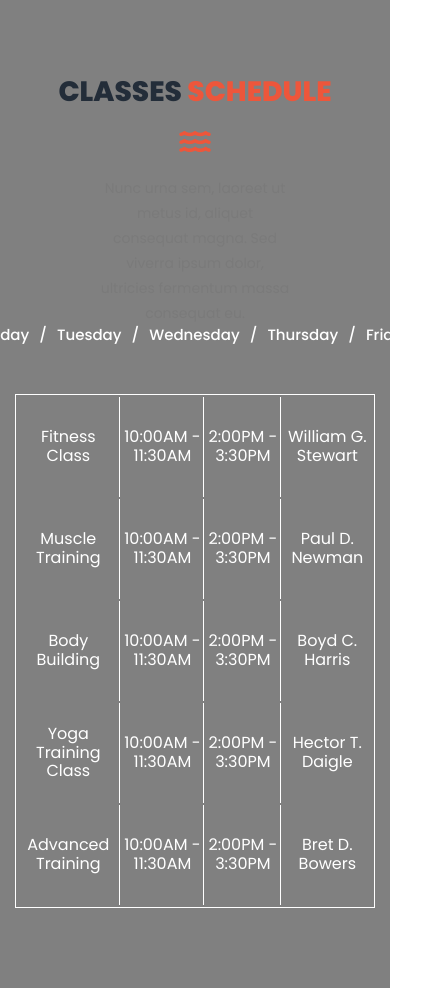
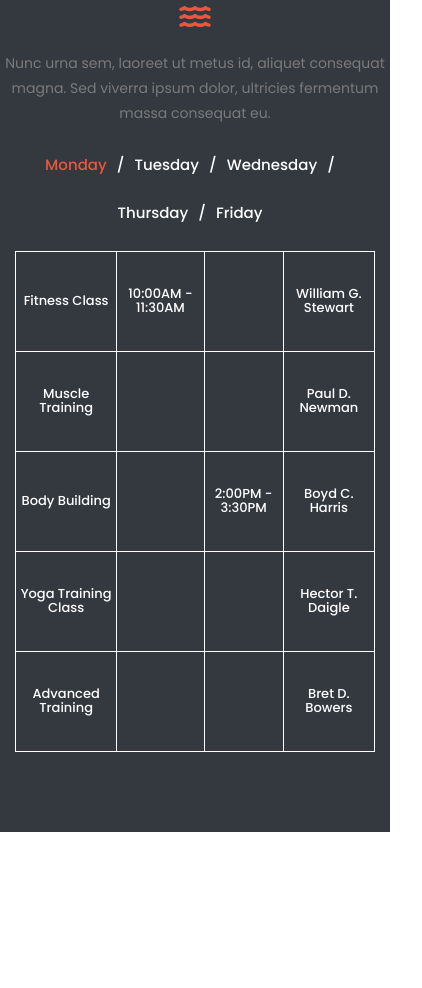
Before and after one commit to KhodorShhoury/TrainingStudio, a plain HTML site: page index.html in a window 390 px wide. Shown: the part 4770-5758 px from the top of the page, 422 px wide, since content can reach past the window. After the commit the page ends 5602 px from the top, so only its background shows below. Drawn offline with Linux system fonts and the light colour scheme.

Commit message:
add files

```diff
--- a/css/style.css
+++ b/css/style.css
@@ -66,7 +66,11 @@ a{
     color: var(--grayish-color);
     text-align: center;
 }
-
+@media (max-width:480px) {
+    .main-heading p{
+        width: 100%;
+    }
+}
 .main-button{
     text-align: center;
     margin: 0 auto;
@@ -507,26 +511,26 @@ a{
 
     }
 }
-.classes .container .schedules{
+.classes .container .schedules-links{
     flex: 0 0 33.33%;
 }
 @media(max-width:991px){
-    .classes .container .schedules{
+    .classes .container .schedules-links{
         width: 100%;
         flex: 0 0 100%;
         margin: 0px 0px 30px 0px;
     }
 }
 @media(min-width:992px){
-    .classes .container .schedules{
+    .classes .container .schedules-links{
         padding: 0px 25px;
 
     }
 }
-.classes .container .schedules ul{
+.classes .container .schedules-links ul{
  width: 100%;
 }
-.classes .container .schedules ul li{
+.classes .container .schedules-links ul li{
  margin-bottom: 30px;
  box-shadow : 0px 0px 15px rgba(0, 0, 0 ,0.1);
  display: flex;
@@ -535,7 +539,7 @@ a{
  align-items: center;
  border-radius: var(--main-border-radius);
 }
-.classes .container .schedules ul li a{
+.classes .container .schedules-links ul li a{
     font-size: 19px;
     font-weight: 600;
     padding: 30px;
@@ -544,20 +548,20 @@ a{
     align-items: center;
     width: 100%;
 }
-.classes .container .schedules ul li a.active{
+.classes .container .schedules-links ul li a.active{
     color: var(--main-color)
 }
-.classes .container .schedules ul li a i{
+.classes .container .schedules-links ul li a i{
     color: var(--main-color);
     font-size: 30px;
     margin-right: 10px;
     transform: rotate(-30deg);
 }
-.classes .container .schedules ul .button{
+.classes .container .schedules-links ul .button{
     text-align: center;
     border-radius: var(--main-border-radius);
 }
-.classes .container .schedules ul .button a{
+.classes .container .schedules-links ul .button a{
     font-size: 19px;
     padding: 20px 30px 20px 30px;
     background-color: var(--main-color);
@@ -610,47 +614,69 @@ a{
 /* end classes */
 
 /* start schedule */
-.schedule{
+.schedules{
     padding-top: var(--main-padding-top);
     padding-bottom: var(--main-padding-bottom);
-    background-color: gray;
+    background-color: #343940;
 }
-.schedule .container{
+.schedules .main-heading h2{
+    color: white;
+}
+.schedules .container{
     display: flex;
     flex-direction: column;
     align-items: center;
 }
-.schedule .container .days{
+.schedules .container .days{
     display: flex;
     align-items: center;
+    justify-content: center;
+    flex-wrap: wrap;
+    margin: 15px auto
 }
-.schedule .container .days .day{
+.schedules .container .days .day{
     color: white;
     font-weight: 500;
     font-size: 15px;
     cursor: pointer;
-    margin-right: 10px;
+    transition: color var(--main-transition-duration);
+    margin: 15px 10px 15px 0px;
 }
-.schedule .container .days .day:hover{
+.schedules .container .days .day.active{
     color: var(--main-color);
 }
-.schedule .container .days .day:not(:last-child)::after{
+.schedules .container .days .day:hover{
+    color: var(--main-color);
+}
+.schedules .container .days .day:not(:last-child)::after{
     content: "/";
     margin: 0px 0px 0px 10px;
+    color: white !important;
 }
-.schedule .container .schedule-table{
-    margin-top: 50px;
+.schedules .container .schedule-table{
     border: 1px solid white;
+    border-collapse: collapse;
+    width: 100%;
 }
-.schedule .container .schedule-table tr{
-    border-bottom: 1px solid white;
+.schedules .container .schedule-table tr{
+    border-bottom: 1px white solid;
+    border-collapse: separate;
 }
-.schedule .container .schedule-table tr td:not(:last-child){
+.schedules .container .schedule-table tr td:not(:last-child){
     border-right: 1px solid white;
 }
-.schedule .container .schedule-table tr td{
+.schedules .container .schedule-table tr td{
     height: 100px;
     text-align: center;
     color: white;
+    font-size: 13px;
+    font-weight: 500;
 }
+.schedules .container .schedule-table tr td.time{
+    opacity: 0;
+    transition: opacity var(--main-transition-duration);
+}
+.schedules .container .schedule-table tr td.time.show{
+
+opacity: 1;}
 /* end schedule */
--- a/index.html
+++ b/index.html
@@ -30,7 +30,7 @@
             <li class="link active" data-link ="main"><a href="#main">Home</a></li>
             <li class="link" data-link = "features"=""><a href="#features">About</a></li>
             <li class="link" data-link="classes"><a href="#classes">Classes</a></li>
-            <li class="link"><a href="#">Schedules</a></li>
+            <li class="link"><a href="#schedules">Schedules</a></li>
             <li class="link"><a href="#">Contact</a></li>
             <li class="link Button-link"><a href="#">Sign Up</a></li>
           </ul>
@@ -149,7 +149,7 @@
           </div>
           <div class="container">
 
-              <div class="schedules">
+              <div class="schedules-links">
                 <ul>
                   <li data-class ="first">
                     <a href="#"><i class="fa-solid fa-dumbbell"></i> First Training Class</a>
@@ -212,7 +212,7 @@
         </div>
         <!-- end Classes -->
         <!-- start classses schedules-->
-        <div class="schedule">
+        <div class="schedules">
           <div class="main-heading">
             <h2>Classes <span>Schedule</span> </h2>
             <i class="fa-solid fa-water"></i>
@@ -220,7 +220,7 @@
           </div>
           <div class="container">
             <ul class="days">
-              <li class="day" data-day ="monday">Monday</li>
+              <li class="day active" data-day ="monday">Monday</li>
               <li class="day" data-day="tuesday">Tuesday</li>
               <li class="day" data-day="wednesday">Wednesday</li>
               <li class="day" data-day="thursday">Thursday</li>
@@ -230,32 +230,32 @@
               <tbody>
                 <tr>
                   <td>Fitness Class</td>
-                  <td class="monday show">10:00AM - 11:30AM</td>
-                  <td class="tuesday">2:00PM - 3:30PM</td>
+                  <td class="monday time show" data-day ="monday">10:00AM - 11:30AM</td>
+                  <td class="tuesday time" data-day="tuesday">2:00PM - 3:30PM</td>
                   <td>William G. Stewart</td>
                 </tr>
                 <tr>
                   <td>Muscle Training</td>
-                  <td class="friday">10:00AM - 11:30AM</td>
-                  <td class="thursday">2:00PM - 3:30PM</td>
+                  <td class="friday time" data-day="friday">10:00AM - 11:30AM</td>
+                  <td class="thursday time" data-day="thursday">2:00PM - 3:30PM</td>
                   <td>Paul D. Newman</td>
                 </tr>
                 <tr>
                   <td>Body Building</td>
-                  <td class="tuesday">10:00AM - 11:30AM</td>
-                  <td class="monday show">2:00PM - 3:30PM</td>
+                  <td class="tuesday time" data-day="tuesday">10:00AM - 11:30AM</td>
+                  <td class="monday time show" data-day ="monday">2:00PM - 3:30PM</td>
                   <td>Boyd C. Harris</td>
                 </tr>
                 <tr>
                   <td>Yoga Training Class</td>
-                  <td class="wednesday">10:00AM - 11:30AM</td>
-                  <td class="friday">2:00PM - 3:30PM</td>
+                  <td class="wednesday time" data-day="wednesday">10:00AM - 11:30AM</td>
+                  <td class="friday time" data-day="friday">2:00PM - 3:30PM</td>
                   <td>Hector T. Daigle</td>
                 </tr>
                 <tr>
                   <td>Advanced Training</td>
-                  <td class="thursday">10:00AM - 11:30AM</td>
-                  <td class="wednesday">2:00PM - 3:30PM</td>
+                  <td class="thursday time" data-day="thursday">10:00AM - 11:30AM</td>
+                  <td class="wednesday time" data-day="wednesday">2:00PM - 3:30PM</td>
                   <td>Bret D. Bowers</td>
                 </tr>
               </tbody>
--- a/js/main.js
+++ b/js/main.js
@@ -89,3 +89,22 @@ function showContent(e){
 
 schedules.forEach(schedule=> schedule.addEventListener("click",showContent))
 // end classes
+
+
+
+
+//handle table
+let schedulesDays = document.querySelectorAll(".schedules .days .day");
+let tableTdTime = document.querySelectorAll(".schedules .schedule-table td.time");
+
+function showTime(e){
+    tableTdTime.forEach(time =>{
+        schedulesDays.forEach(day => day.classList.remove("active"));
+
+        e.currentTarget.classList.add("active")
+        time.classList.remove("show");
+        time.dataset.day == e.currentTarget.dataset.day ? time.classList.add("show") : ""
+    })
+}
+
+schedulesDays.forEach(day => day.addEventListener("click",showTime));
```
